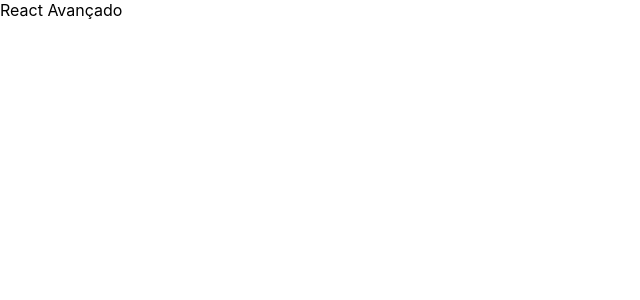
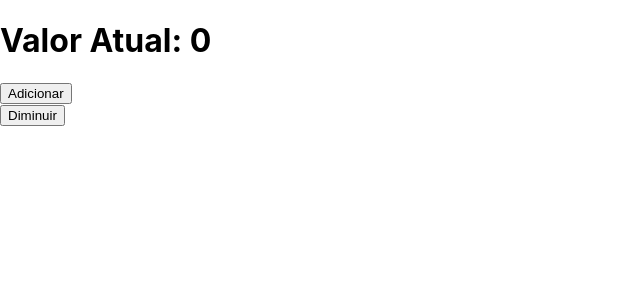
Before and after one commit to Gropp/react-avancado, a React (Create React App) app in the folder advanced-reactjs/: page / in a window 1280 px wide. Shown: the top 300 px of the page, without its empty margins (0-640 px from the left). Built offline with nearby package versions, Linux system fonts and the light colour scheme.

Commit message:
render-props

```diff
--- a/advanced-reactjs/src/App.js
+++ b/advanced-reactjs/src/App.js
@@ -1,13 +1,37 @@
-import React from "react"
+import React, { Component } from "react"
+import Counter from "./Components/Counter/Counter"
+//programacao classes
+//renders-props
 
-//programacao funcional
-function App () {
+const Buttons = ({ increment, decrement, count}) => (
+  <div>
+    <h1>Valor Atual: {count}</h1>
+    <div>
+      <button onClick={increment}>Adicionar</button>
+    </div>
+    <div>
+      <button onClick={decrement}>Diminuir</button>
+    </div>
+  </div>
+)
 
-  return (
-    <div>
-      React Avançado
-    </div>
-  )
+class App extends Component {
+    render () {
+      return (
+        <div>
+          <Counter render={
+              ({ increment, decrement, count }) => (
+                <Buttons
+                increment={increment}
+                decrement={decrement}
+                count={count}
+                />
+              )
+            }>
+          </Counter>
+        </div>
+      )
+    }
 }
 
 export default App
--- /dev/null
+++ b/advanced-reactjs/src/Components/Counter/Counter.js
@@ -0,0 +1,44 @@
+import React, { Component } from "react";
+
+class Counter extends Component {
+
+    constructor(props) {
+        super(props)
+        this.state = {
+            count: 0
+        }
+    }
+
+    increment = () => {
+        const {count} = this.state
+        this.setState({
+            count: count + 1
+        })
+    }
+
+    decrement = () => {
+        const {count} = this.state
+        this.setState({
+            count: count - 1
+        })
+    }
+
+    render () {
+        const { render } = this.props
+        const { count } = this.state
+
+        return (
+            <div>
+                {
+                    render({
+                        increment: this.increment,
+                        decrement: this.decrement,
+                        count
+                    })
+                }
+            </div>
+        )
+    }
+}
+
+export default Counter
```
